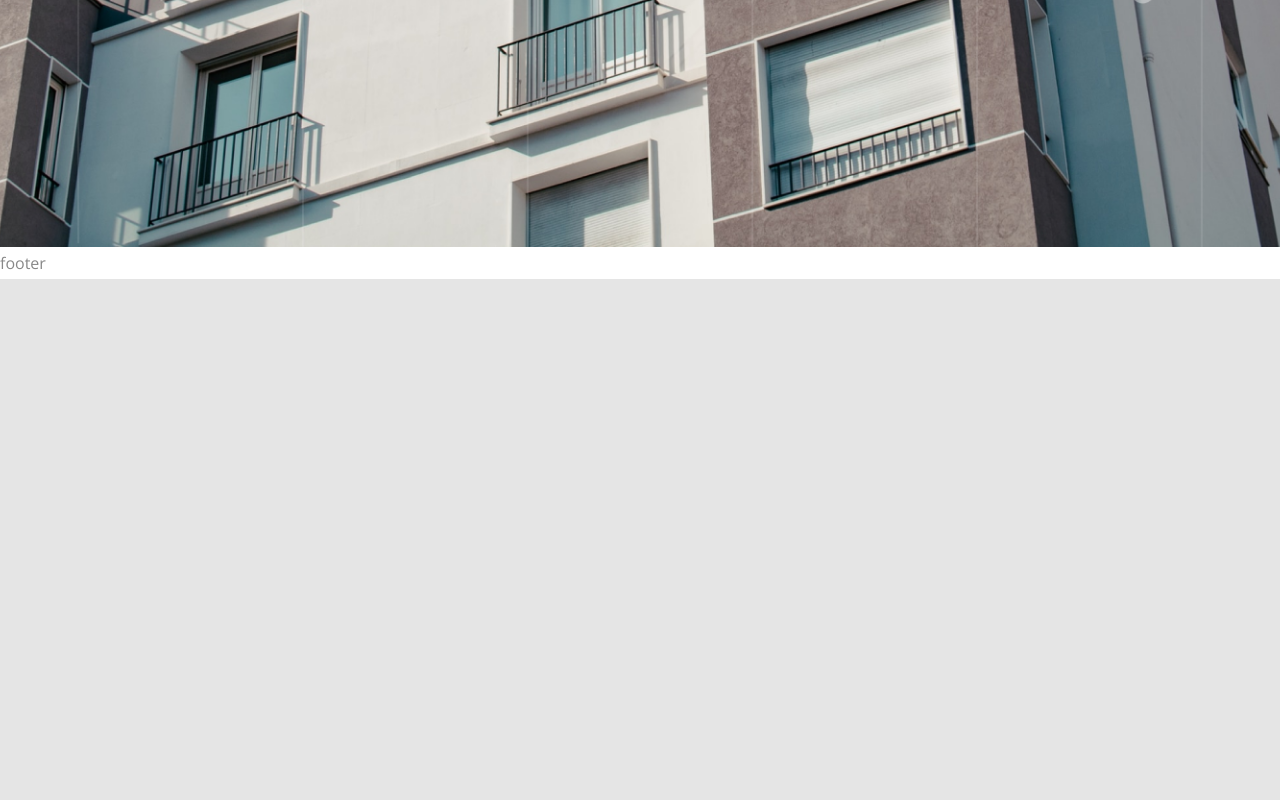
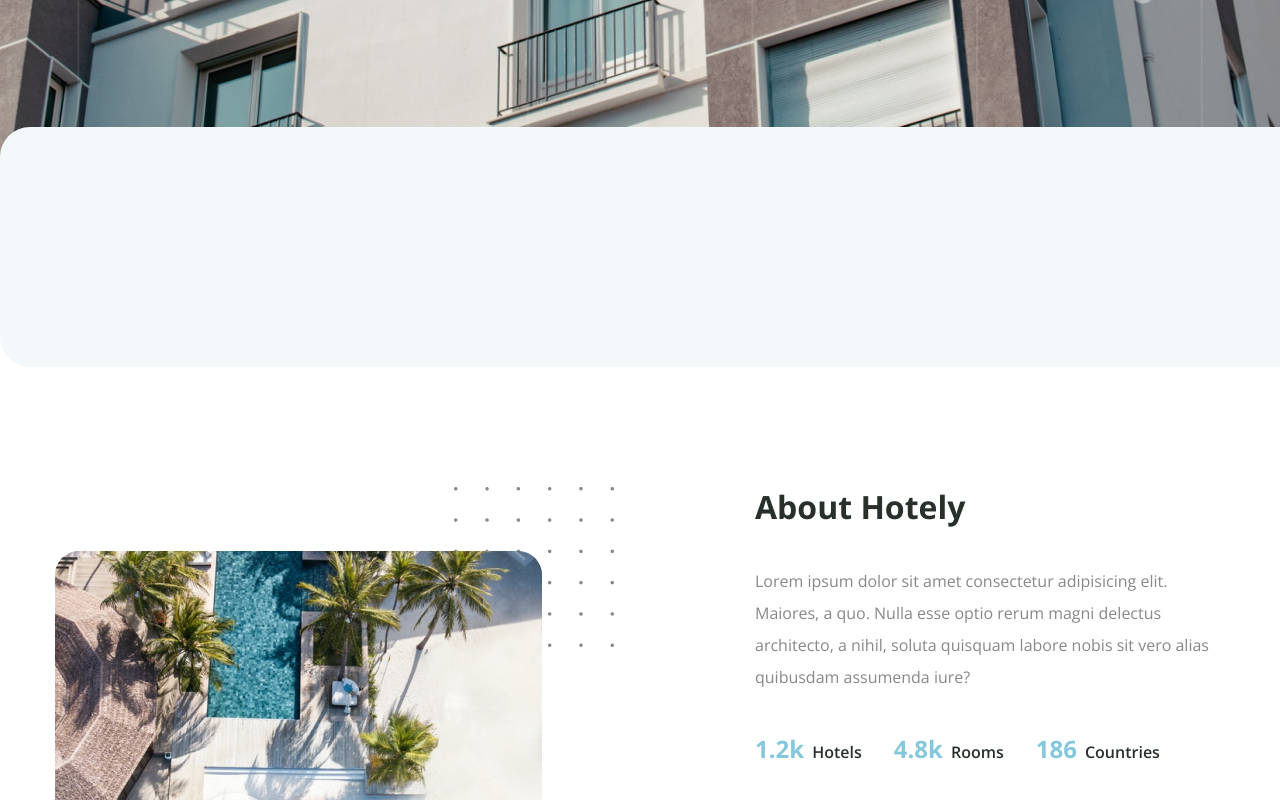
Before and after one commit to ibqn/next-hotels, a Next.js app: page / in a window 1280 px wide. Shown: the part 840-1640 px from the top of the page. Before the commit the page ends 1119 px from the top, so only its background shows below. Built offline with nearby package versions, Linux system fonts and the light colour scheme.

Commit message:
wip featured

```diff
--- a/src/app/page.tsx
+++ b/src/app/page.tsx
@@ -1,5 +1,13 @@
+import { About } from '@/components/about'
+import { Featured } from '@/components/featured'
 import { Hero } from '@/components/hero'
 
 export default function Home() {
-  return <Hero />
+  return (
+    <>
+      <Hero />
+      <Featured />
+      <About />
+    </>
+  )
 }
--- /dev/null
+++ b/src/components/featured.tsx
@@ -0,0 +1,7 @@
+type Props = {}
+
+export const Featured = (props: Props) => {
+  return (
+    <section className="relative ml-auto max-w-[1305px] rounded-bl-[30px] rounded-tl-[30px] bg-softgreen-secondary px-[80px] py-[60px] xl:-top-[120px] xl:h-[240px]"></section>
+  )
+}
```
